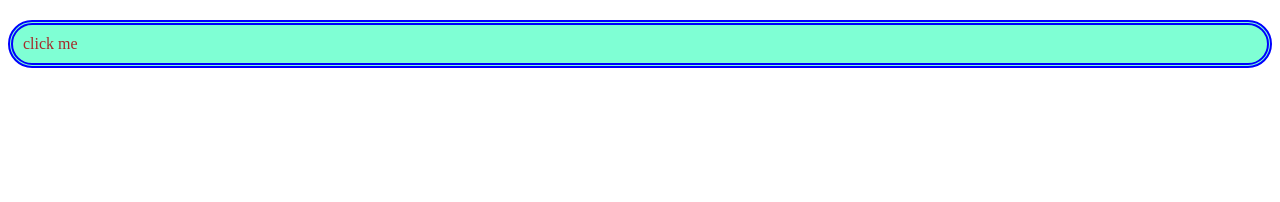
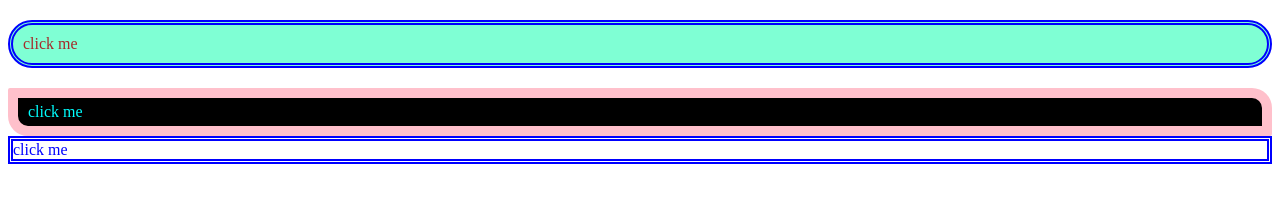
Before and after one commit to dipaliraut29/icp.-assignment, a plain HTML site: page index.html in a window 1280 px wide. Drawn offline with Linux system fonts and the light colour scheme.

Commit message:
button 2is added

```diff
--- a/index.html
+++ b/index.html
@@ -5,7 +5,7 @@
     <title>BUTTON</title>
 </head>
 <style>
-    .btn{
+    .btn {
         padding: 10px;
         border: 5px double  blue;
         background-color: aquamarine;
@@ -13,8 +13,27 @@
         color: brown;
         margin-top: 20px;
     }
+    .btn2 {
+        padding:5px  10px 5px 10px;
+        border:10px solid pink;
+        background-color: black;
+        border-radius: 2px 20px 2px 20px;
+        color: aqua;
+        margin-top: 20px;
+    }
+   .btn3 {
+        padding:10px  15px 10px 15px
+        border-radius :blue;
+        border:5px double blue;
+        background -color:aqua;
+        color:blue;
+    }
 </style>
 <body>
  <div  class="btn"> click me</div>
+
+ <div  class="btn2">click me</div>
+
+ <div  class="btn3">click me</div>
 </body>
 </html>
```
